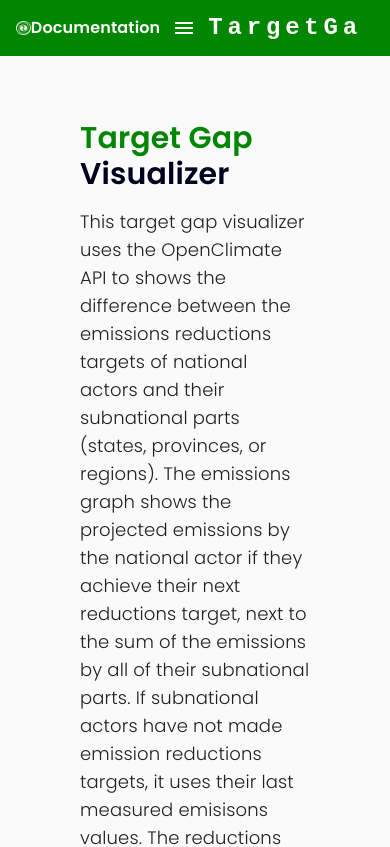
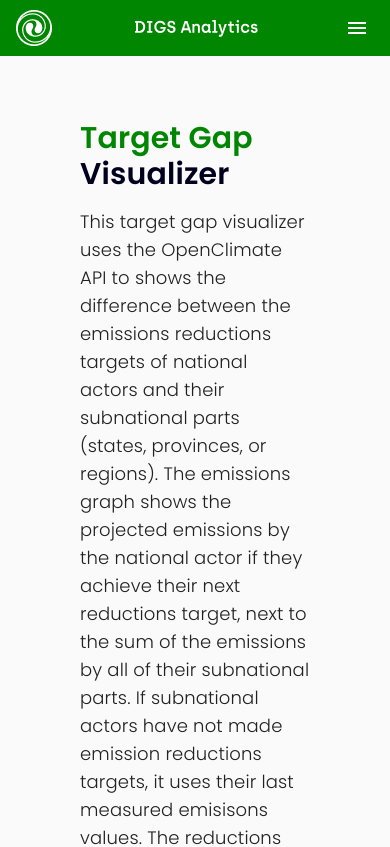
Before and after one commit to Open-Earth-Foundation/target-gap, a Next.js app: page / in a window 390 px wide. Shown: the top 847 px of the page. Built offline with nearby package versions, Linux system fonts and the light colour scheme.

Commit message:
feat(ON-755): made navbar more responsive added drawer menu, changed typography to digs svg

```diff
--- a/src/components/navbar/Navbar.tsx
+++ b/src/components/navbar/Navbar.tsx
@@ -1,6 +1,6 @@
 "use client";
 
-import React from "react";
+import React, { FC } from "react";
 import AppBar from "@mui/material/AppBar";
 import Box from "@mui/material/Box";
 import Toolbar from "@mui/material/Toolbar";
@@ -10,70 +10,114 @@ import MenuIcon from "@mui/icons-material/Menu";
 import Container from "@mui/material/Container";
 import Image from "next/image";
 import Link from "next/link";
+import {
+  Drawer,
+  List,
+  ListItem,
+  ListItemButton,
+  ListItemText,
+} from "@mui/material";
 
-const Navbar = () => {
+interface NavbarProps {
+  window?: () => Window;
+}
+
+const drawerWidth = 240;
+
+const Navbar: FC<NavbarProps> = ({ window }) => {
+  const [mobileOpen, setMobileOpen] = React.useState(false);
+  const handleDrawerToggle = () => {
+    setMobileOpen((prevState) => !prevState);
+  };
+  const drawer = (
+    <Box onClick={handleDrawerToggle} sx={{ textAlign: "center" }}>
+      <List>
+        <ListItem>
+          <ListItemButton>
+            <Link href="/documentation">Documentation</Link>
+          </ListItemButton>
+        </ListItem>
+      </List>
+    </Box>
+  );
+  const container =
+    window !== undefined ? () => window().document.body : undefined;
   return (
     <AppBar position="static" sx={{ background: "#008600" }}>
       <Container maxWidth="xl" className="flex items-center h-full">
         <Toolbar
-          sx={{ display: "flex", justifyContent: "space-between" }}
+          sx={{
+            display: "flex",
+            justifyContent: "space-between",
+          }}
           disableGutters>
-          <Box display="flex" alignItems="center">
+          <Box display="flex" alignItems="center" gap="58px">
             <Image
               src="/images/OEFLogo.png"
               height={36}
               width={36}
               alt="OEF_Logo"
             />
-            <Typography
-              variant="h6"
-              noWrap
-              component="a"
-              href="/"
+            <Box
               sx={{
-                ml: 6,
-                pl: 2,
                 display: { xs: "none", md: "flex" },
-                fontFamily: "inherit",
-                fontWeight: 600,
-                fontSize: "16px",
-                color: "inherit",
-                textDecoration: "none",
               }}>
-              TargetGapVisualiser
-            </Typography>
+              <Link href="/documentation">
+                <Image
+                  src="/images/DIGSAnalyticsLogo.svg"
+                  height={24}
+                  width={123}
+                  alt="OEF_Logo"
+                />
+              </Link>
+            </Box>
           </Box>
-          <Link href="">
-            <Typography fontWeight={600}>Documentation</Typography>
-          </Link>
-
-          <Box sx={{ flexGrow: 1, display: { xs: "flex", md: "none" } }}>
+          <Box sx={{ display: { xs: "none", md: "flex" } }}>
+            <Link href="">
+              <Typography fontWeight={600}>Documentation</Typography>
+            </Link>
+          </Box>
+          <Box
+            sx={{
+              display: { xs: "flex", md: "none" },
+            }}>
+            <Link href="/documentation">
+              <Image
+                src="/images/DIGSAnalyticsLogo.svg"
+                height={24}
+                width={123}
+                alt="OEF_Logo"
+              />
+            </Link>
+          </Box>
+          <Box sx={{ display: { xs: "flex", md: "none" } }}>
             <IconButton
-              size="large"
-              aria-label="account of current user"
+              size="small"
+              aria-label="open side navigation menu"
               aria-controls="menu-appbar"
               aria-haspopup="true"
-              color="inherit">
+              color="inherit"
+              onClick={handleDrawerToggle}>
               <MenuIcon />
             </IconButton>
           </Box>
-          <Typography
-            variant="h5"
-            noWrap
-            component="a"
-            href=""
+          <Drawer
+            container={container}
+            variant="temporary"
+            open={mobileOpen}
+            onClose={handleDrawerToggle}
+            ModalProps={{
+              keepMounted: true,
+            }}
             sx={{
-              mr: 2,
-              display: { xs: "flex", md: "none" },
-              flexGrow: 1,
-              fontFamily: "monospace",
-              fontWeight: 700,
-              letterSpacing: ".3rem",
-              color: "inherit",
-              textDecoration: "none",
+              display: { xs: "block", sm: "none" },
+              "& .MuiDrawer-paper": {
+                boxSizing: "border-box",
+                width: drawerWidth,
+              },
             }}>
-            TargetGapVisualiser
-          </Typography>
+            {drawer}
+          </Drawer>
         </Toolbar>
       </Container>
     </AppBar>
```
Also changed, not shown: public/images/DIGSAnalyticsLogo.svg (added).
